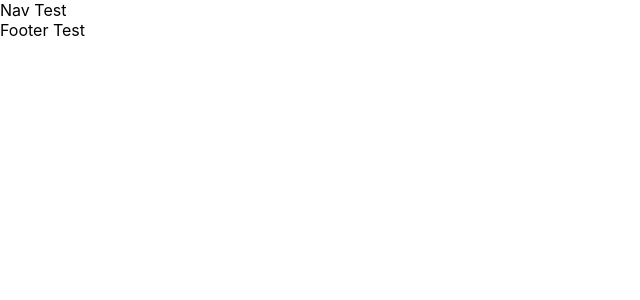
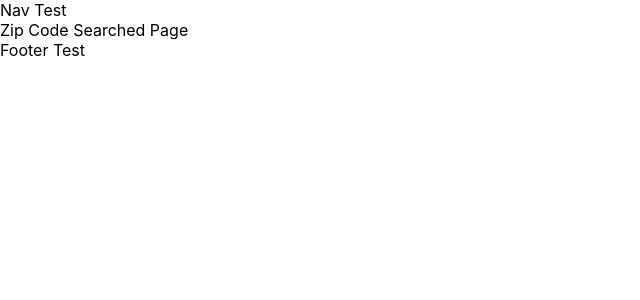
Before and after one commit to gradyki/Restaurant-App, a React (Create React App) app in the folder client/: page /zipcode/1 in a window 1280 px wide. Shown: the top 300 px of the page, without its empty margins (0-640 px from the left). Built offline with nearby package versions, Linux system fonts and the light colour scheme.

Commit message:
zipcode rest FE route setup

```diff
--- a/client/src/containers/MainContainer.jsx
+++ b/client/src/containers/MainContainer.jsx
@@ -2,10 +2,14 @@ import React from "react";
 import { useEffect, useHistory } from "react";
 import { Switch, Route } from "react-router-dom";
 import Landing from "../screens/Landing/Landing";
+import ZipCodeRests from "../screens/ZipCodeRests/ZipCodeRests";
 
 export default function MainContainer(props) {
   return (
     <Switch>
+      <Route path="/zipcode/:id">
+        <ZipCodeRests />
+      </Route>
       <Route exact path="/">
         <Landing />
       </Route>
```
